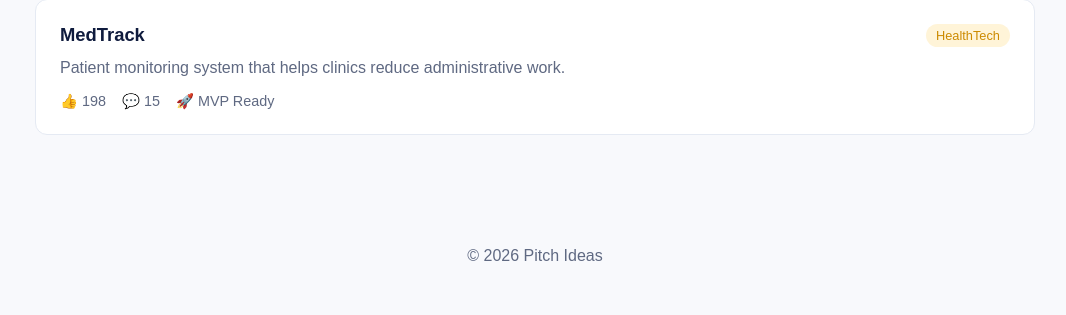
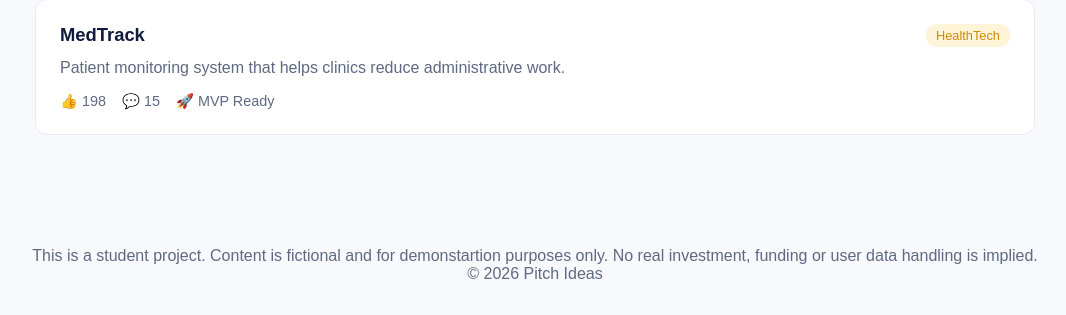
Before and after one commit to I-had-a-bad-idea/pitch.ideas, a Flask app: page / in a window 1280 px wide. Shown: the part 573-888 px from the top of the page, without its empty margins (105-1171 px from the left). Before the commit the page ends 834 px from the top, so only its background shows below. Run offline with Flask 3, Linux system fonts and the light colour scheme.

Commit message:
Add disclaimer

```diff
--- a/templates/index.html
+++ b/templates/index.html
@@ -108,6 +108,10 @@
 </section>
 
 <footer>
+    <div class="disclaimer">
+        This is a student project. Content is fictional and for demonstartion purposes only.
+        No real investment, funding or user data handling is implied.
+    </div>
     © 2026 Pitch Ideas
 </footer>
 
```
